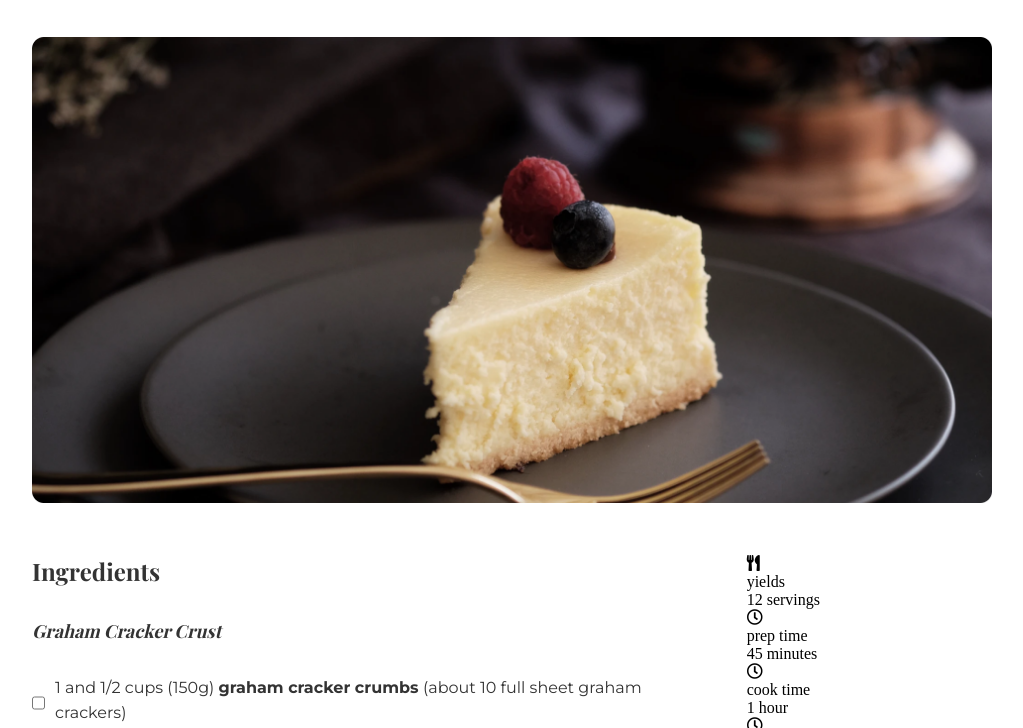
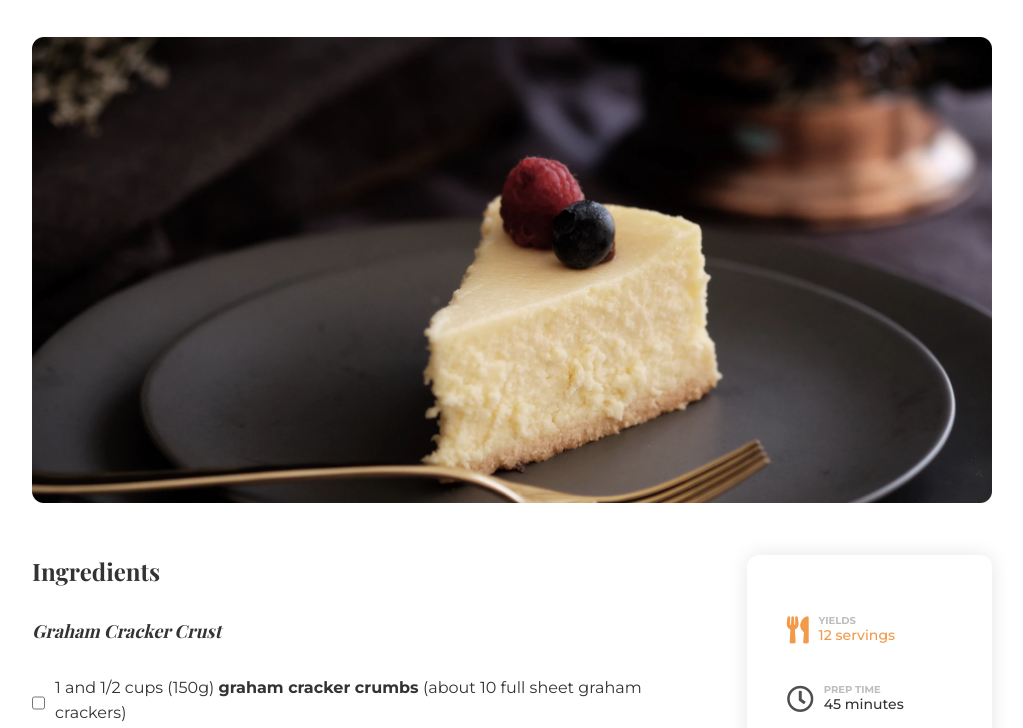
Before and after one commit to johannamag/devchallenges.io-recipe-page, a plain HTML site: page index.html in a window 1280 px wide. Shown: the part 180-908 px from the top of the page, without its empty margins (128-1151 px from the left). Drawn offline with nearby package versions, Linux system fonts and the light colour scheme; a web font is replaced by a local one.

Commit message:
styled card

```diff
--- a/style.css
+++ b/style.css
@@ -176,6 +176,50 @@ label {
   justify-content: flex-end;
 }
 
+.card {
+  padding: 60px 40px;
+  border-radius: 12px;
+  box-shadow: 0px 0px 20px rgba(0, 0, 0, 0.1);
+}
+
+.item {
+  display: flex;
+  align-items: center;
+  margin-bottom: 40px;
+}
+
+.item:last-child {
+  margin-bottom: 0;
+}
+
+.fa-utensils,
+.fa-clock {
+  margin-right: 10px;
+  font-size: 27px;
+  color: var(--gray-intro);
+}
+
+.item-text {
+  text-transform: uppercase;
+  font-family: "Montserrat", sans-serif;
+  font-weight: 700;
+  font-size: 10px;
+  line-height: 12px;
+  color: var(--gray-light);
+}
+
+.black-text {
+  font-weight: 500;
+  text-transform: initial;
+  font-size: 14px;
+  line-height: 17px;
+  color: var(--gray-dark);
+}
+
+.orange {
+  color: var(--orange);
+}
+
 .bottom {
   color: var(--gray-mid);
   text-align: center;
```
